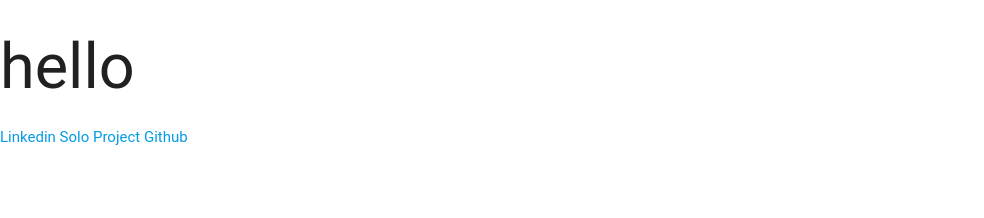
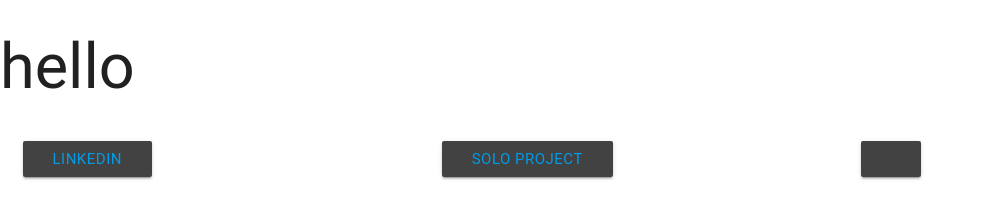
Before and after one commit to parkerwalker/personalSIte, a website: page public/view/index.html in a window 1280 px wide. Shown: the whole page, without its empty margins (0-984 px from the left). Drawn offline with Linux system fonts and the light colour scheme; files whose address does not match are found by name; a web font is replaced by a local one.

Commit message:
added links with tabs and materialize

```diff
--- a/public/script/app.js
+++ b/public/script/app.js
@@ -4,4 +4,7 @@ var app = angular.module('app', ['ngRoute']);
 app.controller('MainController', function($location){
   console.log('in MainController');
 
+  var vm = this;
+
+
 });//end MainController
--- /dev/null
+++ b/public/styles/sass/_buttons.scss
@@ -0,0 +1,3 @@
+.btn{
+  background-color: #424242 !important;
+}
--- /dev/null
+++ b/public/styles/sass/main.scss
@@ -0,0 +1 @@
+@import 'buttons';
--- a/public/view/index.html
+++ b/public/view/index.html
@@ -11,17 +11,20 @@
     <script src="script/app.js" charset="utf-8"></script>
 
     <link rel="stylesheet" href="/vendors/materialize.min.css">
-    <link rel="stylesheet" href="/styles/main.min.css">
+    <link rel="stylesheet" href="/styles/sass/main.min.css">
     <title>Parker Walker</title>
   </head>
   <body ng-app='app'>
     <div ng-controller='MainController as mc' class="">
       <h1>hello</h1>
-      <div class="">
-        <a href="https://www.linkedin.com/in/parkerleewalker/">Linkedin</a>
-        <a href="https://leagueofledgers.herokuapp.com/">Solo Project</a>
-        <a href="https://github.com/parkerwalker">Github</a>
-
+      <div class="row">
+        <div class="col s12">
+          <ul tabs reload="allTabContentLoaded">
+            <li class="tab col s4"><button class='btn' type="button" name="button"><a href="https://www.linkedin.com/in/parkerleewalker/">Linkedin</a></button></li>
+            <li class="tab col s4"><button class='btn' type="button" name="button"><a href="https://leagueofledgers.herokuapp.com/">Solo Project</a></button></li>
+            <li class="tab col s4"><button class='btn' type="button" name="button"><a href="https://github.com/parkerwalker"></a></button></li>
+          </ul>
+      </div>
       </div>
 
       <main ng-view></main ng-view>
```
Also changed, not shown: public/styles/main.min.css (deleted), public/styles/main.scss (deleted), public/styles/sass/main.min.css (added).
